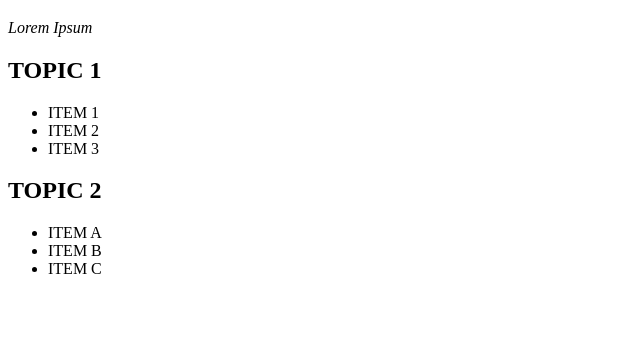
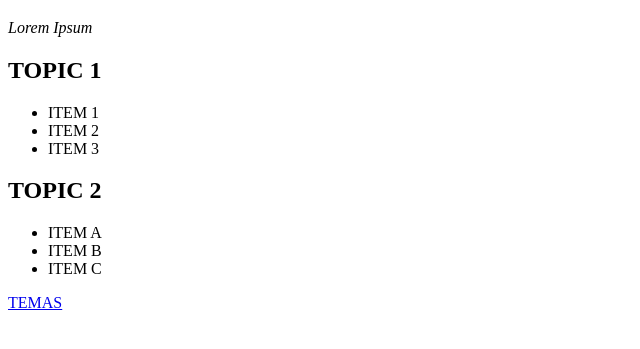
Before and after one commit to fabianofma/fabianofma.github.io, a plain HTML site: page index.html in a window 1280 px wide. Shown: the part 193-542 px from the top of the page, without its empty margins (0-640 px from the left). Drawn offline with Linux system fonts and the light colour scheme.

Commit message:
Update index.html

```diff
--- a/index.html
+++ b/index.html
@@ -25,5 +25,7 @@
 <li>ITEM C</li>
 </ul>
 
+<p class="has-line-data" data-line-start="10" data-line-end="11"><a href="https://fabianofma.github.io/website-demo/">TEMAS</a></p>
+
 </body>
 </html>
```
